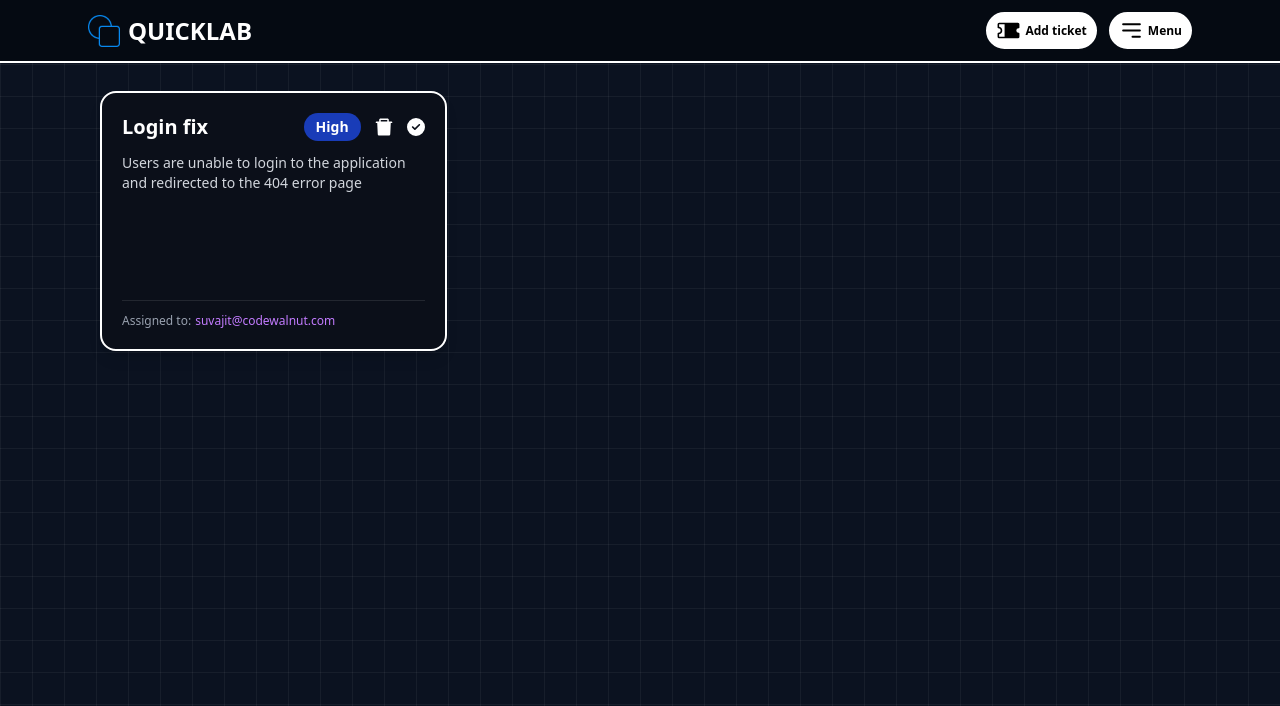
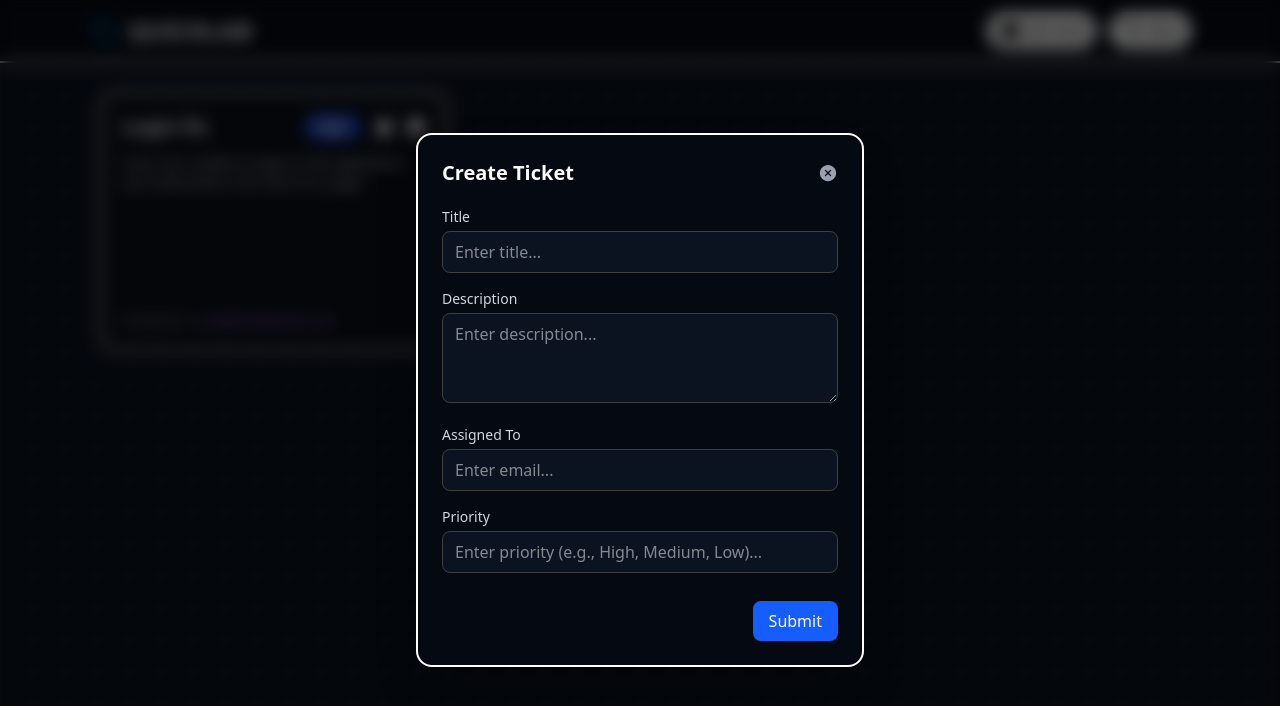
Before and after one commit to suvajitcodewalnut/quick-lab, a React (Vite) app: page / in a window 1280 px wide. Before the commit this address had no page. Shown: the top 706 px of the page. Built offline with nearby package versions, Linux system fonts and the light colour scheme.

Commit message:
feat: add form modal component for ticket creation

```diff
--- a/package.json
+++ b/package.json
@@ -15,6 +15,7 @@
 		"@tailwindcss/vite": "^4.1.16",
 		"@testing-library/react-hooks": "^8.0.1",
 		"@vitest/coverage-v8": "^4.0.7",
+		"motion": "^12.23.24",
 		"react": "^19.1.1",
 		"react-dom": "^19.1.1",
 		"react-hot-toast": "^2.6.0",
--- a/src/App.tsx
+++ b/src/App.tsx
@@ -2,6 +2,7 @@
 import type React from "react";
 import { Toaster } from "react-hot-toast";
 import Card from "./components/Card/Card";
+import Form from "./components/Modal/Form/Form";
 import Navigation from "./components/Navigation/Navigation";
 import Sidebar from "./components/Sidebar/Sidebar";
 
@@ -23,6 +24,7 @@ const App: React.FC = () => {
 				<div className="relative w-full min-h-full bg-[#0b1220] dark:bg-[#050a12] bg-[linear-gradient(90deg,rgba(255,255,255,0.05)_1px,transparent_1px),linear-gradient(180deg,rgba(255,255,255,0.05)_1px,transparent_1px)] bg-size-[32px_32px] bg-repeat">
 					<Navigation />
 					<Sidebar />
+					<Form />
 					<div className="px-5 py-7 md:px-10 lg:px-25">
 						<div
 							className={`grid grid-cols-1 md:grid-cols-2 lg:grid-cols-3 gap-5`}
--- /dev/null
+++ b/src/components/Modal/Form/Form.tsx
@@ -0,0 +1,98 @@
+import { motion } from "framer-motion";
+import { IoCloseCircle } from "react-icons/io5";
+
+const Form: React.FC = () => {
+	return (
+		<div className="fixed inset-0 z-3000 flex items-center justify-center p-4">
+			<div className="absolute inset-0 bg-black/60 backdrop-blur-sm" />
+
+			<motion.div
+				initial={{ scale: 0.9, opacity: 0 }}
+				animate={{ scale: 1, opacity: 1 }}
+				className="relative z-4000 bg-[#050a12] rounded-2xl shadow-2xl p-6 w-full max-w-md  border-2 border-white"
+			>
+				<div className="flex justify-between items-center mb-5">
+					<h2 className="text-xl font-semibold text-white">Create Ticket</h2>
+					<button
+						type="button"
+						className="text-gray-400 hover:text-red-500 hover:cursor-pointer transition"
+						aria-label="Close"
+					>
+						<IoCloseCircle size={20} />
+					</button>
+				</div>
+
+				<form className="space-y-4">
+					<div>
+						<label
+							htmlFor="title"
+							className="block text-sm font-medium mb-1 text-gray-300"
+						>
+							Title
+						</label>
+						<input
+							type="text"
+							id="title"
+							placeholder="Enter title..."
+							className="w-full border border-neutral-700 bg-[#0b1220] text-white rounded-lg px-3 py-2 outline-none focus:ring-2 focus:ring-blue-600"
+						/>
+					</div>
+
+					<div>
+						<label
+							htmlFor="description"
+							className="block text-sm font-medium mb-1 text-gray-300"
+						>
+							Description
+						</label>
+						<textarea
+							id="description"
+							placeholder="Enter description..."
+							rows={3}
+							className="w-full border border-neutral-700 bg-[#0b1220] text-white rounded-lg px-3 py-2 outline-none focus:ring-2 focus:ring-blue-600"
+						/>
+					</div>
+
+					<div>
+						<label
+							htmlFor="assignee"
+							className="block text-sm font-medium mb-1 text-gray-300"
+						>
+							Assigned To
+						</label>
+						<input
+							type="email"
+							id="assignee"
+							placeholder="Enter email..."
+							className="w-full border border-neutral-700 bg-[#0b1220] text-white rounded-lg px-3 py-2 outline-none focus:ring-2 focus:ring-blue-600"
+						/>
+					</div>
+					<div>
+						<label
+							htmlFor="priority"
+							className="block text-sm font-medium mb-1 text-gray-300"
+						>
+							Priority
+						</label>
+						<input
+							type="text"
+							id="priority"
+							placeholder="Enter priority (e.g., High, Medium, Low)..."
+							className="w-full border border-neutral-700 bg-[#0b1220] text-white rounded-lg px-3 py-2 outline-none focus:ring-2 focus:ring-blue-600"
+						/>
+					</div>
+					<div className="flex justify-end gap-3 pt-3">
+						<button
+							type="submit"
+							className="px-4 py-2 rounded-lg bg-blue-600 text-white hover:bg-blue-700 transition"
+						>
+							Submit
+						</button>
+					</div>
+				</form>
+			</motion.div>
+		</div>
+	);
+};
+
+export default Form;
```
Also changed, not shown: 1 other file (tests, documents, lock files or other folders).
